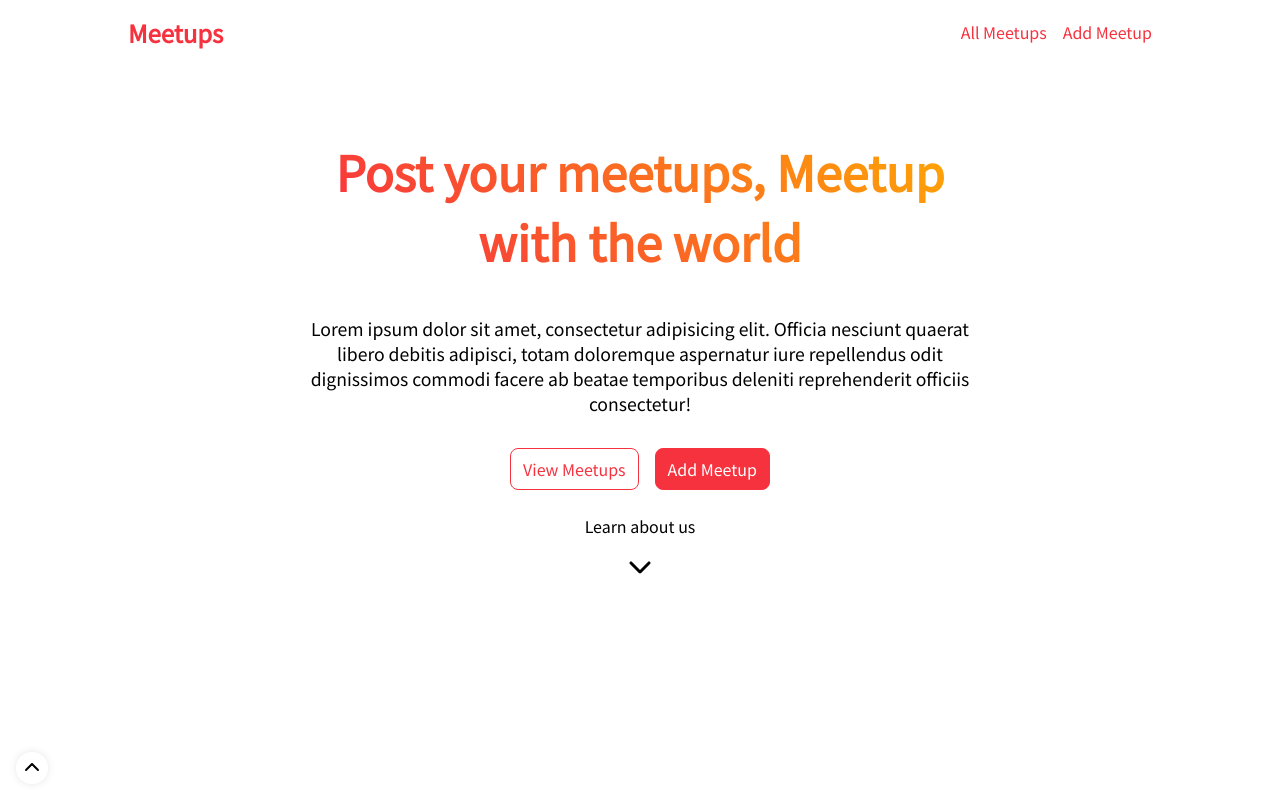
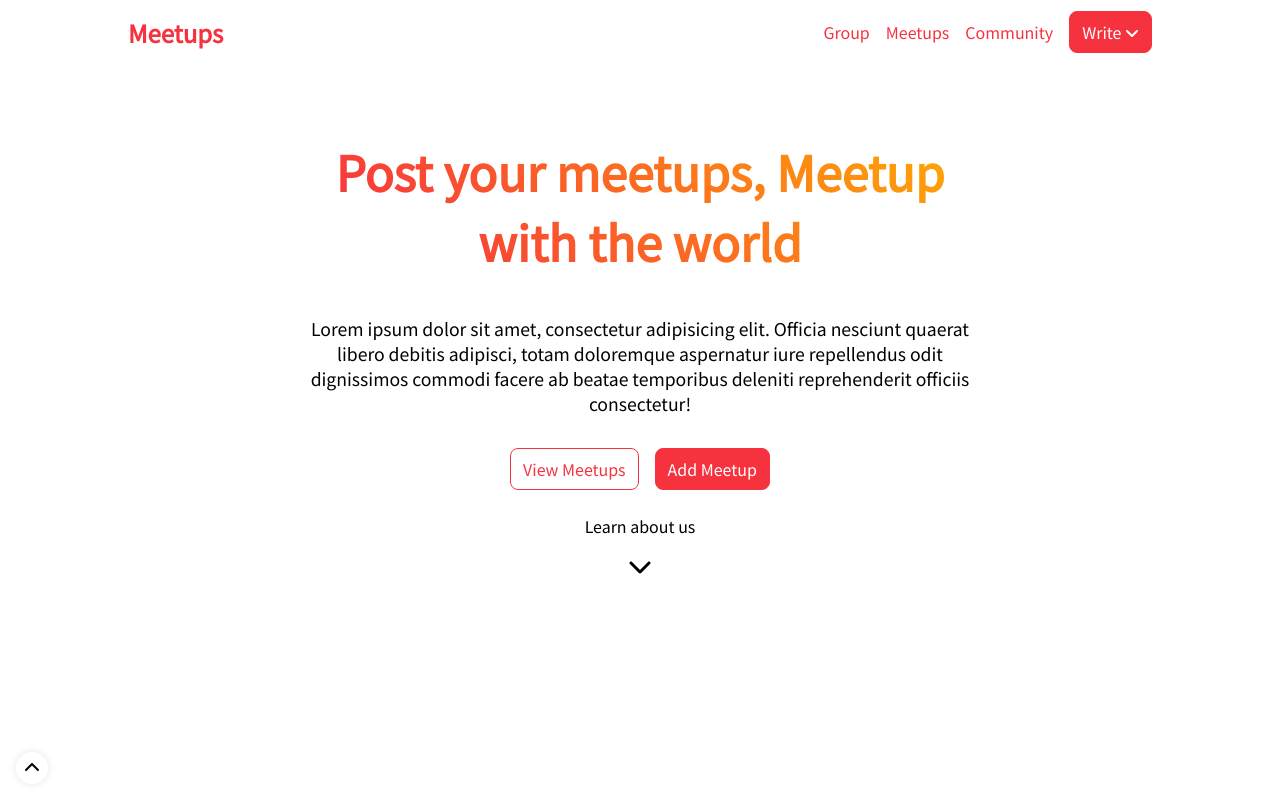
Before and after one commit to dduicoder/next-practice, a Next.js app: page / in a window 1280 px wide. Built offline with nearby package versions, Linux system fonts and the light colour scheme.

Commit message:
new pages

```diff
--- a/components/UI/Select.js
+++ b/components/UI/Select.js
@@ -6,7 +6,7 @@ import { faAngleDown } from "@fortawesome/free-solid-svg-icons";
 
 import classes from "./Select.module.css";
 
-const Select = ({ value, setValue, options }) => {
+const Select = ({ value, setValue, options, description, className }) => {
   const [showSelect, setShowSelect] = useState(false);
 
   const wrapperRef = useRef();
@@ -31,8 +31,8 @@ const Select = ({ value, setValue, options }) => {
 
   return (
     <div ref={wrapperRef} className={classes.select}>
-      <button className="btn" onClick={() => setShowSelect(!showSelect)}>
-        {value}{" "}
+      <button className={className} onClick={() => setShowSelect(!showSelect)}>
+        {description ? description : value}{" "}
         <FontAwesomeIcon
           className={showSelect ? classes.rotate : ""}
           icon={faAngleDown}
--- a/components/UI/Select.module.css
+++ b/components/UI/Select.module.css
@@ -30,6 +30,16 @@
 
 .select ul li:hover {
   background-color: rgba(0, 0, 0, 0.025);
+}
+
+.select ul li:first-child {
+  border-top-left-radius: 0.5rem;
+  border-top-right-radius: 0.5rem;
+}
+
+.select ul li:last-child {
+  border-bottom-left-radius: 0.5rem;
+  border-bottom-right-radius: 0.5rem;
 }
 
 .current {
--- a/components/layout/Header.js
+++ b/components/layout/Header.js
@@ -1,4 +1,4 @@
-import { useState } from "react";
+import { useEffect, useState } from "react";
 import { useRouter } from "next/router";
 import Link from "next/link";
 
@@ -8,11 +8,25 @@ import { faBars } from "@fortawesome/free-solid-svg-icons";
 import SideNavigation from "./SideNavigation";
 
 import classes from "./Header.module.css";
+import Select from "../UI/Select";
 
 const Header = () => {
   const [showSide, setShowSide] = useState(false);
+  const [navLink, setNavLink] = useState(null);
 
   const router = useRouter();
+
+  useEffect(() => {
+    if (navLink) {
+      router.push(`/${navLink}/write`);
+    }
+  }, [navLink, router]);
+
+  const anchorClassName = (link) => {
+    return router.pathname.startsWith(`/${link}`) ? classes.active : "";
+  };
+
+  const options = ["group", "meetups", "community"];
 
   return (
     <header className={classes.header}>
@@ -30,22 +44,22 @@ const Header = () => {
         }}
       />
       <nav className={classes.nav}>
+        <Link href="/group">
+          <a className={anchorClassName("group")}>Group</a>
+        </Link>
         <Link href="/meetups">
-          <a
-            className={
-              router.pathname.startsWith("/meetups") ? classes.active : ""
-            }
-          >
-            All Meetups
-          </a>
+          <a className={anchorClassName("meetups")}>Meetups</a>
         </Link>
-        <Link href="/new-meetup">
-          <a
-            className={router.pathname === "/new-meetup" ? classes.active : ""}
-          >
-            Add Meetup
-          </a>
+        <Link href="/community">
+          <a className={anchorClassName("community")}>Community</a>
         </Link>
+        <Select
+          value={navLink}
+          setValue={setNavLink}
+          options={options}
+          description="Write"
+          className="btn-flat"
+        />
       </nav>
     </header>
   );
--- a/components/layout/Header.module.css
+++ b/components/layout/Header.module.css
@@ -18,8 +18,13 @@
   font-weight: bold;
 }
 
+.nav {
+  display: flex;
+  gap: 1rem;
+  align-items: center;
+}
+
 .nav a {
-  margin-left: 1rem;
   font-size: 1rem;
   transition: all 0.25s ease-in-out;
   padding: 5px 0;
--- a/components/layout/NotFound.js
+++ b/components/layout/NotFound.js
@@ -12,7 +12,7 @@ const NotFound = () => {
       <h3>404 Page not found</h3>
       <p>Could not find page.</p>
       <Link href="/">
-        <button className="btn">Home</button>
+        <button className="btn-flat">Home</button>
       </Link>
     </section>
   );
--- a/components/meetups/MeetupList.js
+++ b/components/meetups/MeetupList.js
@@ -45,6 +45,7 @@ const MeetupList = ({ meetups }) => {
           value={searchOption}
           setValue={setSearchOption}
           options={options}
+          className="btn"
         />
       </div>
       {filteredMeetups.length !== 0 ? (
--- /dev/null
+++ b/pages/community/index.js
@@ -0,0 +1,5 @@
+const CommunityPage = () => {
+  return <div>Hi</div>;
+};
+
+export default CommunityPage;
--- /dev/null
+++ b/pages/community/write.js
@@ -0,0 +1,5 @@
+const WriteCommunityPage = () => {
+  return <div>Write community</div>;
+};
+
+export default WriteCommunityPage;
--- /dev/null
+++ b/pages/group/index.js
@@ -0,0 +1,5 @@
+const GroupPage = () => {
+  return <div>Hi</div>;
+};
+
+export default GroupPage;
--- /dev/null
+++ b/pages/group/write.js
@@ -0,0 +1,5 @@
+const WriteGroupPage = () => {
+  return <div>Write group</div>;
+};
+
+export default WriteGroupPage;
--- a/pages/new-meetup.js
+++ b/pages/meetups/write.js
@@ -1,9 +1,9 @@
 import { useRouter } from "next/router";
 import Head from "next/head";
 
-import MeetupForm from "../components/meetups/form/MeetupForm";
+import MeetupForm from "../../components/meetups/form/MeetupForm";
 
-const NewMeetupPage = () => {
+const WriteMeetupPage = () => {
   const router = useRouter();
 
   const addMeetup = (meetupData) => {
@@ -29,4 +29,4 @@ const NewMeetupPage = () => {
   );
 };
 
-export default NewMeetupPage;
+export default WriteMeetupPage;
```
